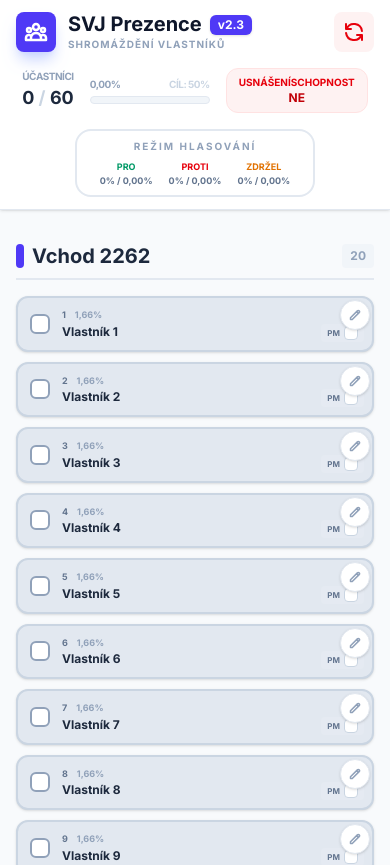
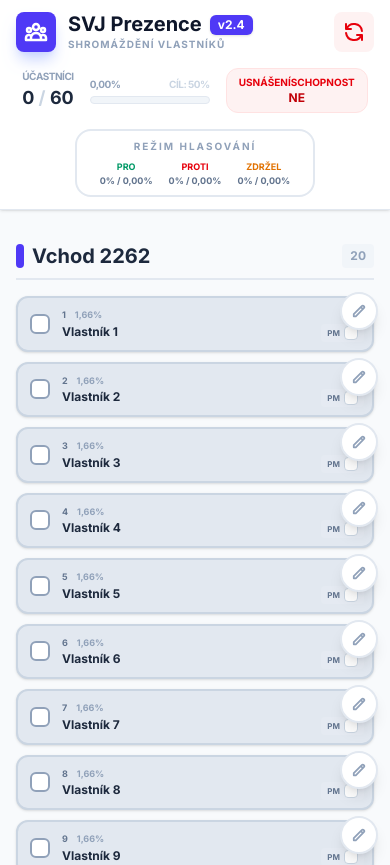
Before and after one commit to hilariusvitrifex-create/svj_hlasovani, a React (Vite) app: page / in a window 390 px wide. Shown: the top 865 px of the page. Built offline with nearby package versions, Linux system fonts and the light colour scheme; the HTML template or start-up script is replaced by a standard one.

Commit message:
Add files via upload

```diff
--- a/metadata.json
+++ b/metadata.json
@@ -1,5 +1,5 @@
 {
-  "name": "SVJ Prezence v2.3 Professional",
-  "description": "Pokročilý systém pro správu prezence a hlasování na schůzích SVJ. Verze 2.3 opravuje viditelnost ovládacích prvků na iPadu a dotykových zařízeních.",
+  "name": "SVJ Prezence v2.4 Professional",
+  "description": "Pokročilý systém pro správu prezence a hlasování na schůzích SVJ. Verze 2.4 přináší trvale viditelné editační prvky pro maximální kompatibilitu s iPadem.",
   "requestFramePermissions": []
 }
--- a/src/components/Header.tsx
+++ b/src/components/Header.tsx
@@ -50,7 +50,7 @@ const Header: React.FC<HeaderProps> = ({
           </div>
           <div className="flex-1">
             <h1 className="text-xl font-black text-slate-900 leading-tight flex items-center gap-2">
-              SVJ Prezence <span className="text-xs font-black bg-indigo-600 text-white px-2 py-0.5 rounded-md shadow-sm">v2.3</span>
+              SVJ Prezence <span className="text-xs font-black bg-indigo-600 text-white px-2 py-0.5 rounded-md shadow-sm">v2.4</span>
               {isSyncing && (
                 <span className="text-[9px] bg-indigo-50 text-indigo-500 px-1.5 py-0.5 rounded-full animate-pulse border border-indigo-100">
                   Ukládám...
--- a/src/components/UnitButton.tsx
+++ b/src/components/UnitButton.tsx
@@ -115,17 +115,18 @@ const UnitButton: React.FC<UnitButtonProps> = ({
       {!isVotingMode && (
         <button
           onClick={(e) => { e.stopPropagation(); onEdit(); }}
-          className={`absolute top-1 right-1 p-2 rounded-full border shadow-sm transition-all z-20
+          className={`absolute -top-1 -right-1 p-2.5 rounded-full border-2 shadow-lg transition-all z-30
             ${isEdited
-              ? 'bg-red-600 text-white border-red-500 opacity-100 scale-100'
-              : 'bg-white text-slate-400 border-slate-200 opacity-100 md:opacity-0 md:group-hover:opacity-100 md:scale-0 md:group-hover:scale-100'
+              ? 'bg-red-600 text-white border-red-500 animate-pulse'
+              : isPresent
+                ? 'bg-white text-emerald-600 border-emerald-500'
+                : 'bg-white text-slate-400 border-slate-200 hover:text-indigo-600 hover:border-indigo-200'
             }
-            ${isPresent && !isEdited ? 'bg-emerald-500 text-white border-emerald-400' : ''}
             active:scale-90 touch-manipulation
           `}
           title={isEdited ? `Původně: ${unit.originalOwnerName}` : "Editovat"}
         >
-          <svg className="w-3 h-3" fill="none" stroke="currentColor" viewBox="0 0 24 24">
+          <svg className="w-3.5 h-3.5" fill="none" stroke="currentColor" viewBox="0 0 24 24">
             <path strokeLinecap="round" strokeLinejoin="round" strokeWidth={3} d="M15.232 5.232l3.536 3.536m-2.036-5.036a2.5 2.5 0 113.536 3.536L6.5 21.036H3v-3.572L16.732 3.732z" />
           </svg>
         </button>
```
